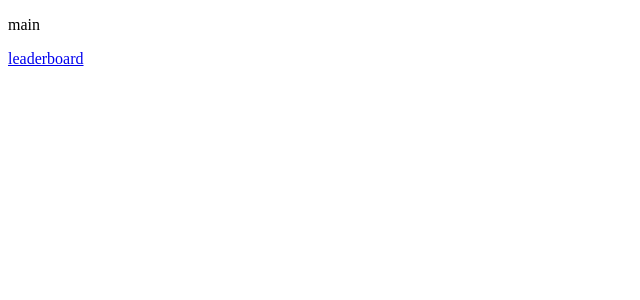
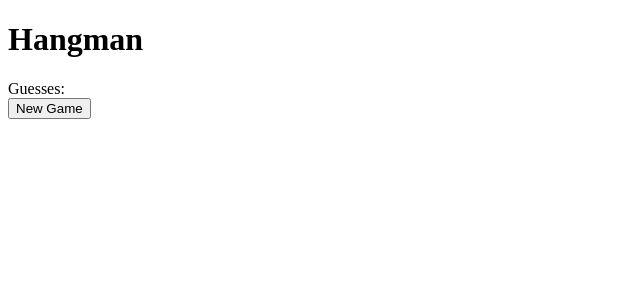
Before and after one commit to minzznguyen/hangman, a React (Create React App) app: page / in a window 1280 px wide. Shown: the top 300 px of the page, without its empty margins (0-640 px from the left). Built offline with nearby package versions, Linux system fonts and the light colour scheme.

Commit message:
basic logic of game with no ui

```diff
--- a/src/pages/main.js
+++ b/src/pages/main.js
@@ -1,11 +1,124 @@
-import React from "react";
+import React, { useState } from "react";
 import { Link } from "react-router-dom";
 
+const words = [
+  "apple",
+  "banana",
+  "orange",
+  "strawberry",
+  "blueberry",
+  "raspberry",
+];
+
+const maxGuesses = 6;
+
 function MainScreen() {
+  const [word, setWord] = useState("");
+  const [guesses, setGuesses] = useState(new Set());
+  const [correct, setCorrect] = useState(new Set());
+  const [remainingGuesses, setRemainingGuesses] = useState(maxGuesses);
+
+  function newGame() {
+    const newWord = words[Math.floor(Math.random() * words.length)];
+    setWord(newWord);
+    setGuesses(new Set());
+    setCorrect(new Set());
+    setRemainingGuesses(maxGuesses);
+  }
+
+  function displayWord() {
+    let display = "";
+    for (const letter of word) {
+      if (correct.has(letter)) {
+        display += letter;
+      } else {
+        display += "_";
+      }
+      display += " ";
+    }
+    return <div>{display}</div>;
+  }
+
+  function displayGuesses() {
+    let display = "Guesses: ";
+    for (const letter of guesses) {
+      display += letter;
+      display += " ";
+    }
+    return <div>{display}</div>;
+  }
+
+  function checkGameOver() {
+    console.log(remainingGuesses, 'in checkGameOver')
+    if (remainingGuesses === 0) {
+      alert("Game over! The word was " + word);
+      newGame();
+    } else if (correct.size === word.length) {
+      alert("You win!");
+      newGame();
+    }
+  }
+
+  function guess(letter) {
+    if (guesses.has(letter)) {
+      alert("You already guessed that letter!");
+      return;
+    }
+    const newGuesses = new Set(guesses);
+    newGuesses.add(letter);
+    setGuesses(newGuesses);
+
+    if (word.includes(letter)) {
+      const newCorrect = new Set(correct);
+      newCorrect.add(letter);
+      setCorrect(newCorrect);
+    } else {
+      setRemainingGuesses(remainingGuesses - 1);
+    }
+    console.log(remainingGuesses)
+    checkGameOver();
+  }
+
+  function handleKeyDown(event) {
+    console.log('keyPress')
+    const letter = event.key.toLowerCase();
+    if (letter.match(/[a-z]/)) {
+      guess(letter);
+    }
+  }
+
+  function renderKeyboard() {
+    const letters = "abcdefghijklmnopqrstuvwxyz".split("");
+    return (
+      <div>
+        {letters.map((letter) => (
+          <button
+            key={letter}
+            onClick={() => guess(letter)}
+            disabled={guesses.has(letter)}
+          >
+            {letter.toUpperCase()}
+          </button>
+        ))}
+      </div>
+    );
+  }
+
   return (
     <div>
-      <p>main</p>
-      <Link to='/leaderboard'>leaderboard</Link>
+      <h1>Hangman</h1>
+      {word && displayWord()}
+      {displayGuesses()}
+      {remainingGuesses > 0 && correct.size < word.length && (
+        <div>Guess a letter:</div>
+      )}
+      {remainingGuesses > 0 && correct.size < word.length && (
+        // <input type="text" onKeyDown={handleKeyDown} />
+        renderKeyboard()
+      )}
+      {true && (
+        <button onClick={newGame}>New Game</button>
+      )}
     </div>
   );
 }
```
